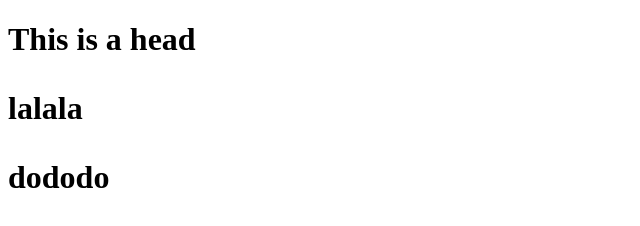
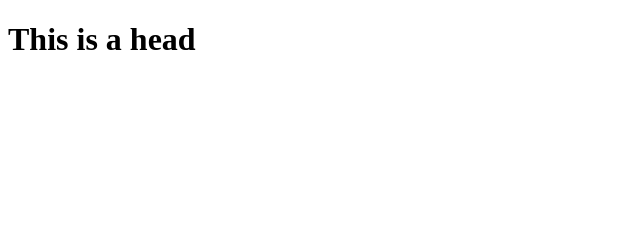
Before and after one commit to wuxjxj/git-test, a website: page index.html in a window 1280 px wide. Shown: the whole page, without its empty margins (0-640 px from the left). Drawn offline with Linux system fonts and the light colour scheme.

Commit message:
using NPM

```diff
--- a/index.html
+++ b/index.html
@@ -8,7 +8,5 @@
 </head>
 <body>
   <h1>This is a head<h1>
-    <p>lalala</p>
-    <p>dododo</p>
 </body>
 </html>
```
Also changed, not shown: package.json (added, +24 -0 lines), 2 other files.
